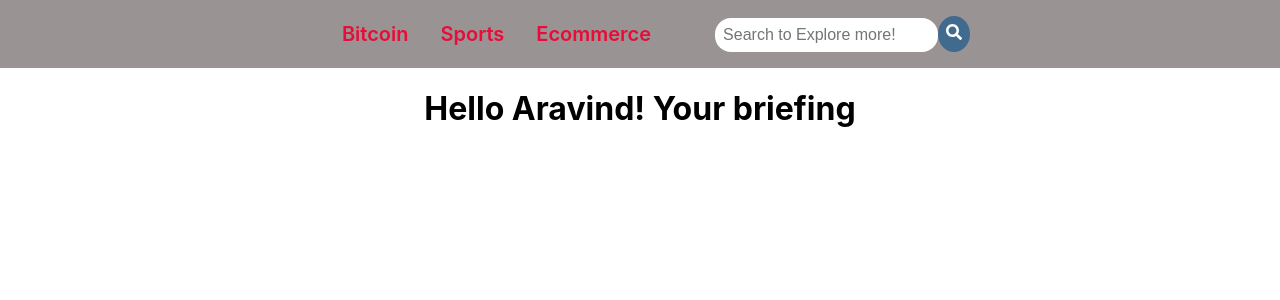
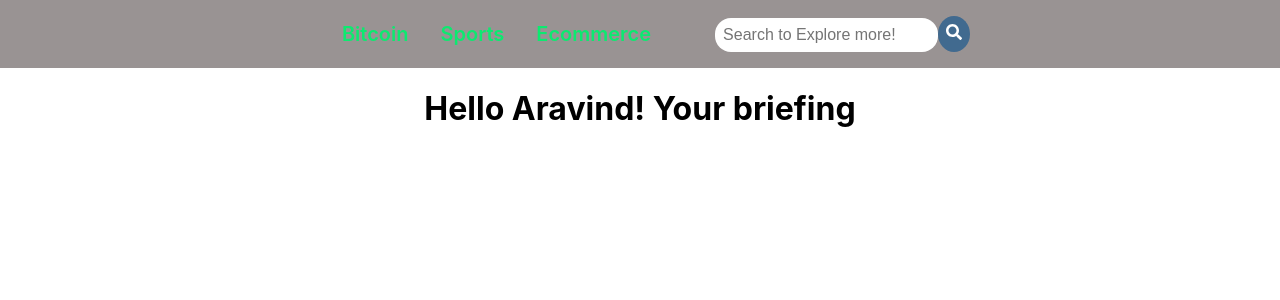
Before and after one commit to Aravindtirumalasetty/newsapp, a React (Create React App) app: page / in a window 1280 px wide. Shown: the top 300 px of the page. Built offline with nearby package versions, Linux system fonts and the light colour scheme; no server answers.

Commit message:
color change

```diff
--- a/src/components/HomePage.module.css
+++ b/src/components/HomePage.module.css
@@ -27,7 +27,7 @@ a{
 .link{
   font-size: 1.25rem;
   font-weight: 600;
-  color: rgb(232, 12, 56);
+  color: rgb(12, 234, 112);
 
 }
 .link:hover{
```
